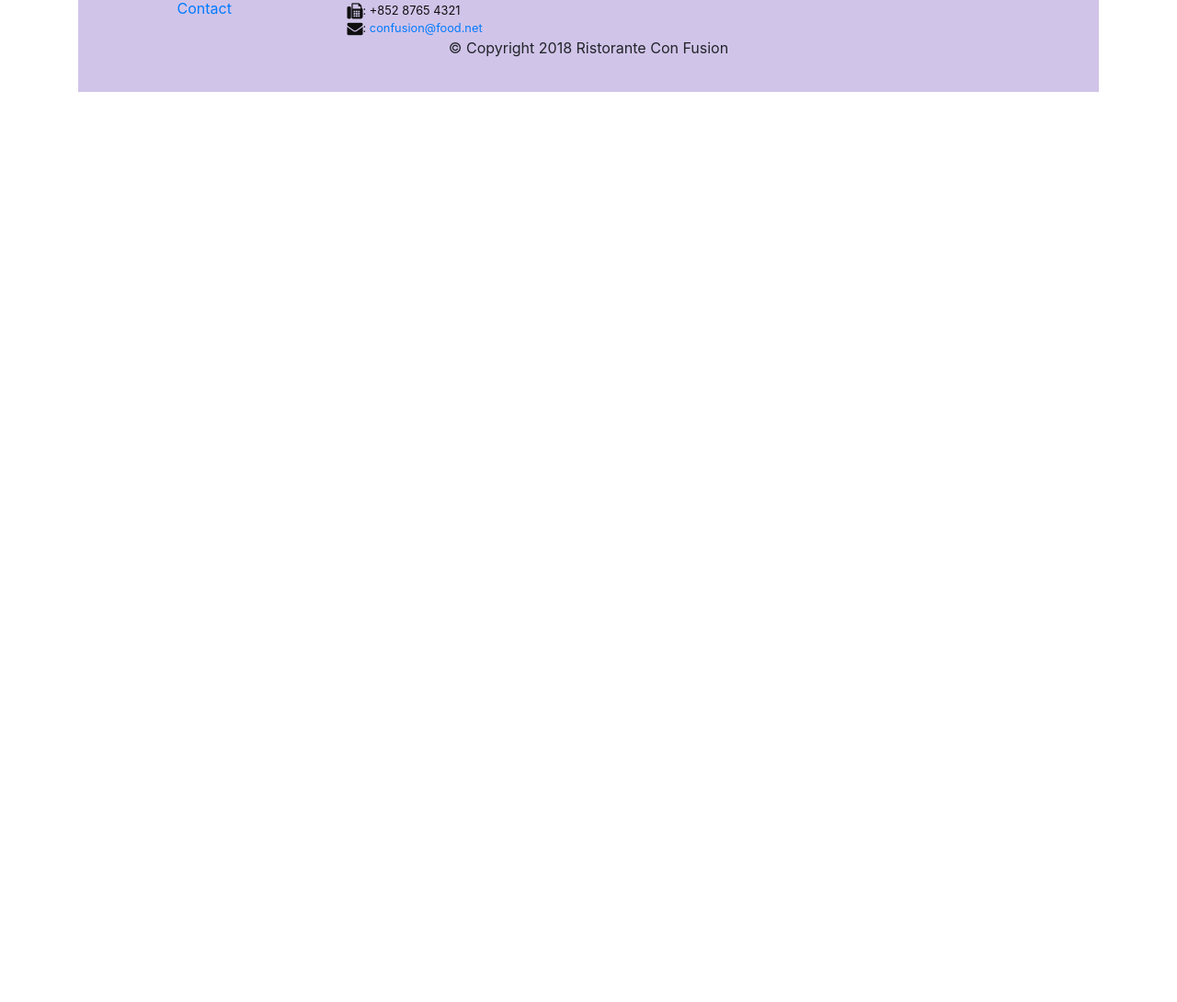
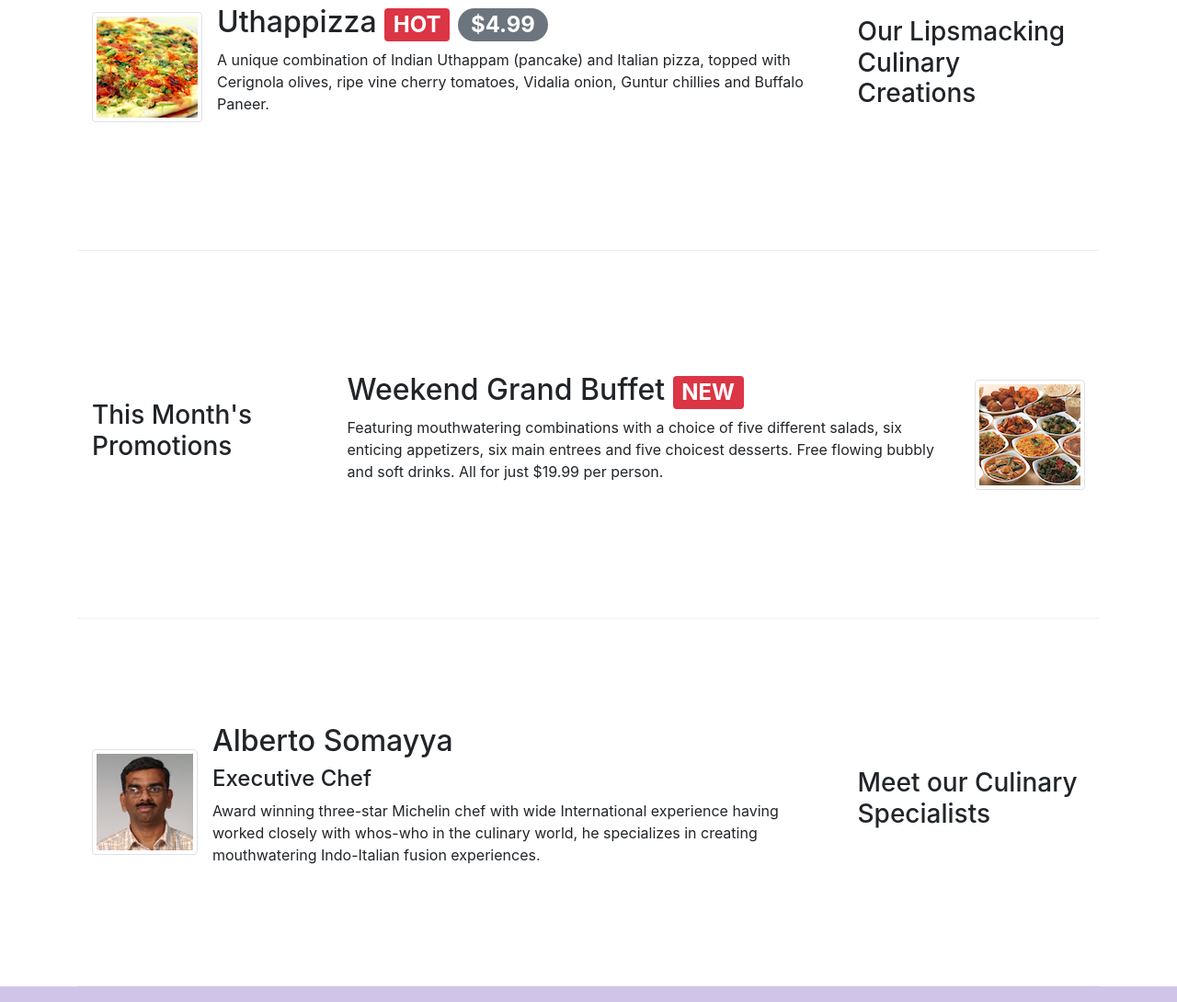
Before and after one commit to kkochie-archive/coursera-bootstrap, a website: page index.html in a window 1280 px wide. Shown: the part 862-1952 px from the top of the page at 92% size. Before the commit the page ends 962 px from the top, so only its background shows below. Drawn offline with nearby package versions, Linux system fonts and the light colour scheme.

Commit message:
Assignment 3

```diff
--- a/index.html
+++ b/index.html
@@ -260,6 +260,70 @@
         </div>
       </div>
 
+      <div class="row row-content align-items-center">
+        <div class="col-12 col-sm-4 order-sm-last col-md-3">
+          <h3>Our Lipsmacking Culinary Creations</h3>
+        </div>
+        <div class="col col-sm order-sm-first col-md">
+          <div class="media">
+            <img class="d-flex mr-3 img-thumbnail align-self-center"
+            src="img/uthappizza.png" alt="Uthappizza" />
+            <div class="media-body">
+              <h2 class="mt-0">Uthappizza
+                <span class="badge badge-danger">HOT</span>
+                <span class="badge badge-pill badge-secondary">$4.99</span>
+              </h2>
+              <p class="d-none d-sm-block">A unique combination of Indian
+              Uthappam (pancake) and Italian pizza, topped with Cerignola
+              olives, ripe vine cherry tomatoes, Vidalia onion, Guntur
+              chillies and Buffalo Paneer.</p>
+            </div>
+          </div>
+        </div>
+      </div>
+
+      <div class="row row-content align-items-center">
+        <div class="col-12 col-sm-4 col-md-3">
+          <h3>This Month's Promotions</h3>
+        </div>
+        <div class="col col-sm col-md">
+          <div class="media">
+            <div class="media-body">
+              <h2>
+                Weekend Grand Buffet <span class="badge badge-danger">NEW</span>
+              </h2>
+              <p class="d-none d-sm-block">Featuring mouthwatering combinations
+              with a choice of five different salads, six enticing appetizers,
+              six main entrees and five choicest desserts. Free flowing bubbly
+              and soft drinks. All for just $19.99 per person.</p>
+            </div>
+            <img class="d-flex ml-3 img-thumbnail align-self-center"
+              src="img/buffet.png" alt="Buffet"/>
+          </div>
+        </div>
+      </div>
+
+      <div class="row row-content align-items-center">
+        <div class="col-12 col-sm-4 order-sm-last col-md-3">
+          <h3>Meet our Culinary Specialists</h3>
+        </div>
+        <div class="col col-sm order-sm-first col-md">
+          <div class="media">
+            <img class="d-flex mr-3 img-thumbnail align-self-center"
+              src="img/alberto.png" alt="Alberto Somayya"/>
+            <div class="media-body">
+              <h2 class="mt-0">Alberto Somayya</h2>
+              <h4>Executive Chef</h4>
+              <p class="d-none d-sm-block">Award winning three-star Michelin
+              chef with wide International experience having worked closely
+              with whos-who in the culinary world, he specializes in creating
+              mouthwatering Indo-Italian fusion experiences.</p>
+            </div>
+          </div>
+        </div>
+      </div>
+    </div>
+
     <footer class="footer">
       <div class="container">
         <div class="row">
@@ -286,24 +350,19 @@
           </div>
           <div class="col-12 col-sm-4 align-self-center">
             <div class="text-center">
-              <a
-                class="btn btn-social-icon btn-google"
+              <a class="btn btn-social-icon btn-google"
                 href="http://google.com/+">
                 <i class="fa fa-google-plus"> </i></a>
-              <a
-                class="btn btn-social-icon btn-facebook"
+              <a class="btn btn-social-icon btn-facebook"
                 href="http://www.facebook.com/profile.php?id=">
                 <i class="fa fa-facebook"></i></a>
-              <a
-                class="btn btn-social-icon btn-linkedin"
+              <a class="btn btn-social-icon btn-linkedin"
                 href="http://www.linkedin.com/in/">
                 <i class="fa fa-linkedin"> </i></a>
-              <a
-                class="btn btn-social-icon btn-twitter"
+              <a class="btn btn-social-icon btn-twitter"
                 href="http://twitter.com/">
                 <i class="fa fa-twitter"> </i></a>
-              <a
-                class="btn btn-social-icon btn-google"
+              <a class="btn btn-social-icon btn-google"
                 href="http://youtube.com/">
                 <i class="fa fa-youtube"> </i></a>
               <a class="btn btn-social-icon" href="mailto:">
```
